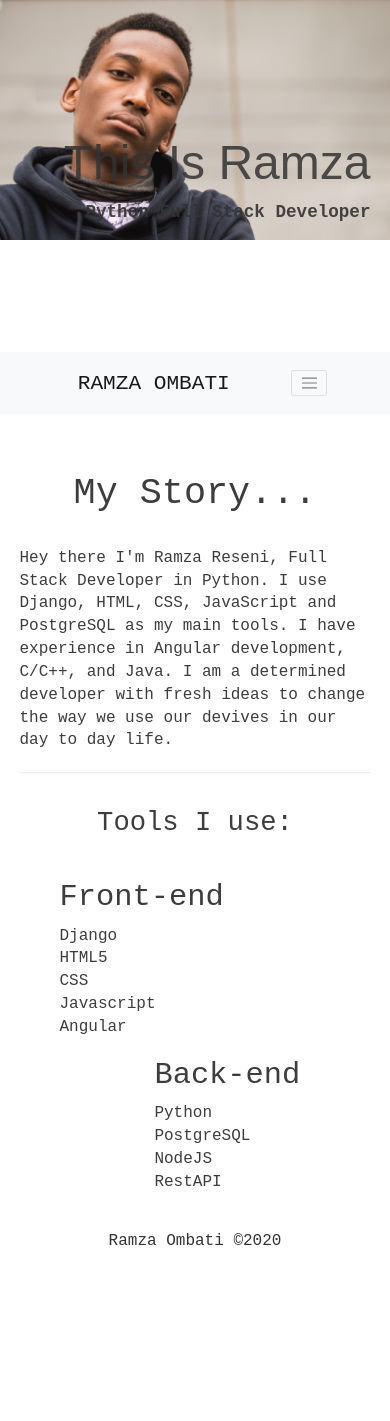
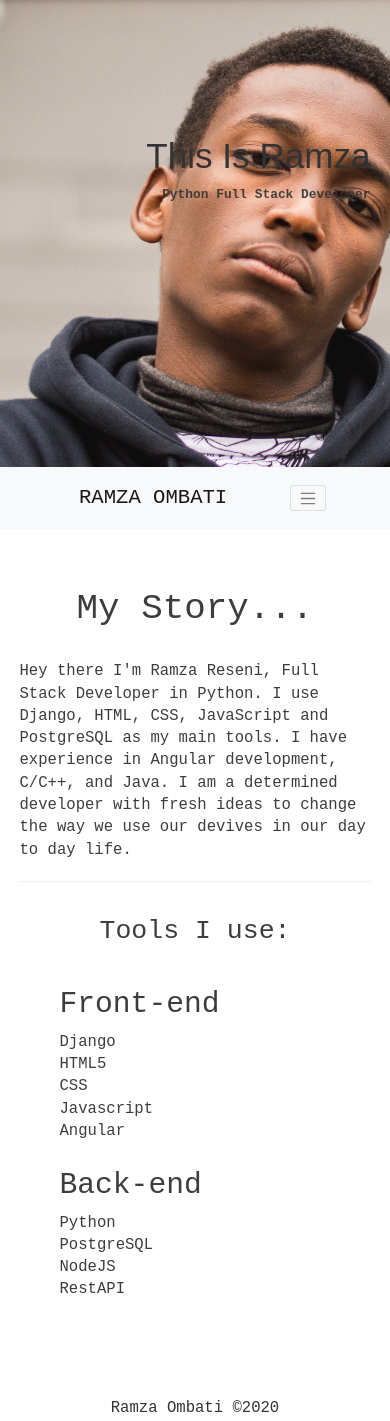
Before and after one commit to ramza007/Ramza.io, a Django app: page / in a window 390 px wide; the page is wider, and only the part inside the window is pictured. Shown: the top 1421 px of that part. Before the commit the page ends 1245 px from the top of that part, so only its background shows below. Run offline with Django 3.2, Linux system fonts and the light colour scheme; some libraries are stand-ins or nearby versions; some web fonts are replaced.

Commit message:
- *** INDEX TEMPLATE MODIFICATION *** - Cleaned up and introduced media queries for the index stylesheet - Visual changes to index template to accomodate for smaller screens - Cleaned up obsolete images

```diff
--- a/portfolio/static/css/styles.css
+++ b/portfolio/static/css/styles.css
@@ -63,8 +63,6 @@ h3, h2{
 
 }
 
-
-
 .details{
   /* background-color: blue; */
   /* padding-bottom: 2%; */
@@ -79,6 +77,24 @@ h3, h2{
 
 .detail-1{
   margin-right: -50%;
+}
+
+.detail-1 ul{
+    list-style-type: none;
+    float: left;
+}
+
+.detail-1 h4{
+    font-size: 190%
+}
+
+.detail-2 ul{
+    list-style-type: none;
+    float: right;
+}
+
+.detail-2 h4{
+    font-size: 190%
 }
 
 .detail{
@@ -136,3 +152,40 @@ h3, h2{
         opacity: 1;
     }
 }
+
+@media (max-width: 480px) {
+    body{
+        font-size: 4vw;
+        overflow-x: hidden;
+    }
+    .container1{
+        background-size: 100vh;
+        padding-bottom: 30vh;
+        font-size: 3vw;
+        opacity: 1;
+    }
+
+    .container1 h1, p{
+        opacity: 1;
+    }
+
+    .details{
+        padding: 0;
+        margin: 0;
+        text-align: left;
+    }
+
+
+    .detail-1 ul{
+        list-style-type: none;
+        float: none;
+        padding-bottom: 2vh;
+    }
+
+
+    .detail-2 ul{
+        list-style-type: none;
+        float: none;
+    }
+
+}
--- a/portfolio/templates/index.html
+++ b/portfolio/templates/index.html
@@ -44,9 +44,10 @@
 
         <br>
         <div class="details">
+
           <div class="detail-1">
-            <ul style="list-style-type: none; float: left;">
-              <h4 style="font-size: 190%;">Front-end</h4>
+            <ul>
+              <h4>Front-end </h4>
                 <li>Django</li>
                 <li>HTML5</li>
                 <li>CSS</li>
@@ -54,15 +55,17 @@
                 <li>Angular</li>
             </ul>
           </div>
+
           <div class="detail-2">
-            <ul style="list-style-type: none; float: right;">
-              <h4 style="font-size: 190%;">Back-end</h4>
+            <ul>
+              <h4>Back-end</h4>
                 <li>Python</li>
                 <li>PostgreSQL</li>
                 <li>NodeJS</li>
                 <li>RestAPI</li>
             </ul>
           </div>
+
         </div>
       </div>
     </div>
```
Also changed, not shown: portfolio/static/images/IMG_2768.JPG (deleted), portfolio/static/images/Scroll-Down-icon-Home.gif (deleted), portfolio/static/images/meee.JPG (deleted), portfolio/static/images/wall.jpg (deleted). Lines whose indentation alone changed are shown as unchanged.
